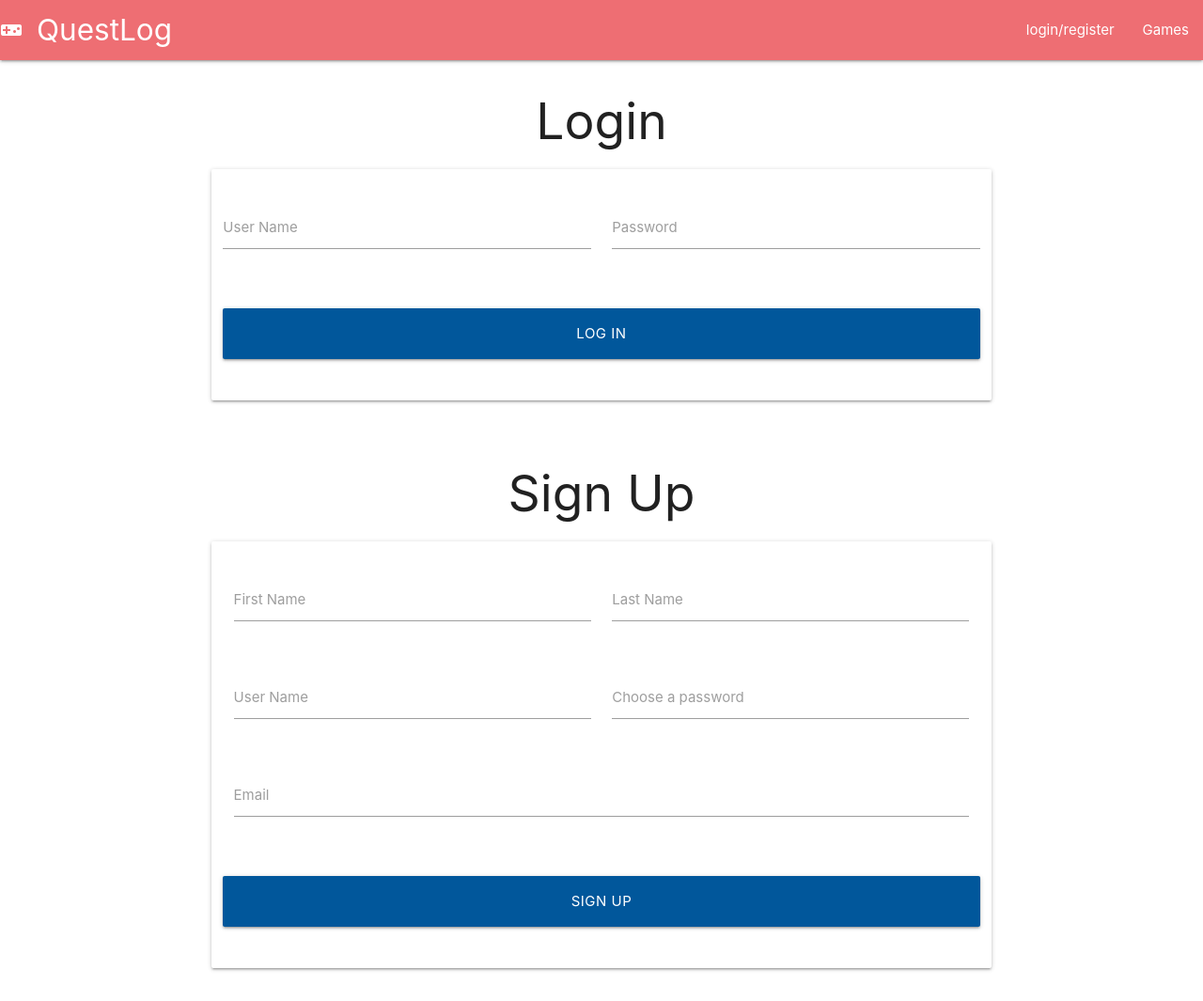
After one commit to Oxymetaphoric/milestone_project_3, a Python web app: template quest_log/templates/register.html in a window 1280 px wide. The commit adds this page. Shown: the whole page at 94% size. Run offline with Jinja, Linux system fonts and the light colour scheme; the template is opened without the code that fills it, so the values that code supplies are empty.

Commit message:
BUILD: add login/sign up templates

```diff
--- a/quest_log/templates/base.html
+++ b/quest_log/templates/base.html
@@ -16,23 +16,19 @@
           <a href="#!" class="brand-logo">QuestLog <i class="large material-icons logo">videogame_asset</i></a>
           <a href="#" data-target="mobile-demo" class="sidenav-trigger"><i class="material-icons">menu</i></a>
           <ul class="right hide-on-med-and-down">
-            <li><a href="{{url_for('home')}}">My Profile</a></li>
+            <li><a href="{{url_for('register')}}">login/register</a></li>
             <li><a href="{{url_for('home')}}">Games</a></li>
           </ul>
         </div>
       </nav>
     </div>
     <ul class="sidenav" id="mobile-demo">
-      <li><a href="{{url_for('home')}}">My Profile</a></li>
+      <li><a href="{{url_for('register')}}">login/register</a></li>
       <li><a href="{{url_for('home')}}">Games</a></li>
     </ul>
-
-
-    <h1>Bonjour Le Monde</h1>
     {% block content %}
 
     {% endblock %}
-
     <script type="text/javascript" src="{{url_for('static', filename='js/script.js')}}"></script>
     <script type="text/javascript" src="{{url_for('static', filename='js/materialize.min.js')}}"></script>
   </body>
--- /dev/null
+++ b/quest_log/templates/register.html
@@ -0,0 +1,70 @@
+{% extends "base.html" %}
+{% block content %}
+
+<div class="row">
+  <form class="col s12 m8 offset-m2" method="POST" action="{{url_for('login')}}">
+    <h2 class="center-align"> Login </h2>
+    <div class="card-panel">
+      <div class="row">
+        <div class="row">
+          <div class="input-field col s6">
+            <input name="username" id="username" type="text" class="validate">
+            <label for="username">User Name</label>
+          </div>
+          <div class="input-field col s6">
+            <input name="password" id="password" type="password" class="validate">
+            <label for="password">Password</label>
+          </div>
+        </div>
+      </div>
+      <div class="row">
+        <button type="submit" class="col s12 btn-large light-blue darken-4 text-shadow">Log in</button>
+      </div>
+    </div>
+  </form>
+</div>
+
+<div class="row">
+  <form class="col s12 m8 offset-m2" method="POST" action="{{url_for('register')}}">
+    <h2 class="center-align"> Sign Up </h2>
+    <div class="card-panel">
+      <div class="row">
+        <div class="col s12">
+          <div class="row">
+            <div class="input-field col s6">
+              <input name="first_name" id="first_name" type="text" class="validate">
+              <label for="first_name">First Name</label>
+            </div>
+            <div class="input-field col s6">
+              <input name="last_name" id="last_name" type="text" class="validate">
+              <label for="last_name">Last Name</label>
+            </div>
+          </div>
+          <div class="row">
+            <div class="input-field col s6">
+              <input name="username" id="username" type="text" class="validate">
+              <label for="username">User Name</label>
+            </div>
+            <div class="input-field col s6">
+              <input name="set_password" id="set_password" type="password" class="validate">
+              <label for="set_password">Choose a password</label>
+            </div>
+          </div>
+          <div class="row">
+            <div class="input-field col s12">
+              <input id="email" type="email" class="validate">
+              <label for="email">Email</label>
+            </div>
+          </div>
+      </div>
+    </div>
+  <div class="row">
+    <button type="submit" class="col s12 btn-large light-blue darken-4 text-shadow">
+      Sign Up
+    </button>
+  </div>
+  </div>
+  </form>
+</div>
+
+{% endblock %}
```
Also changed, not shown: quest_log/routes.py (+12 -0 lines), quest_log/templates/sign_up.html (deleted).
